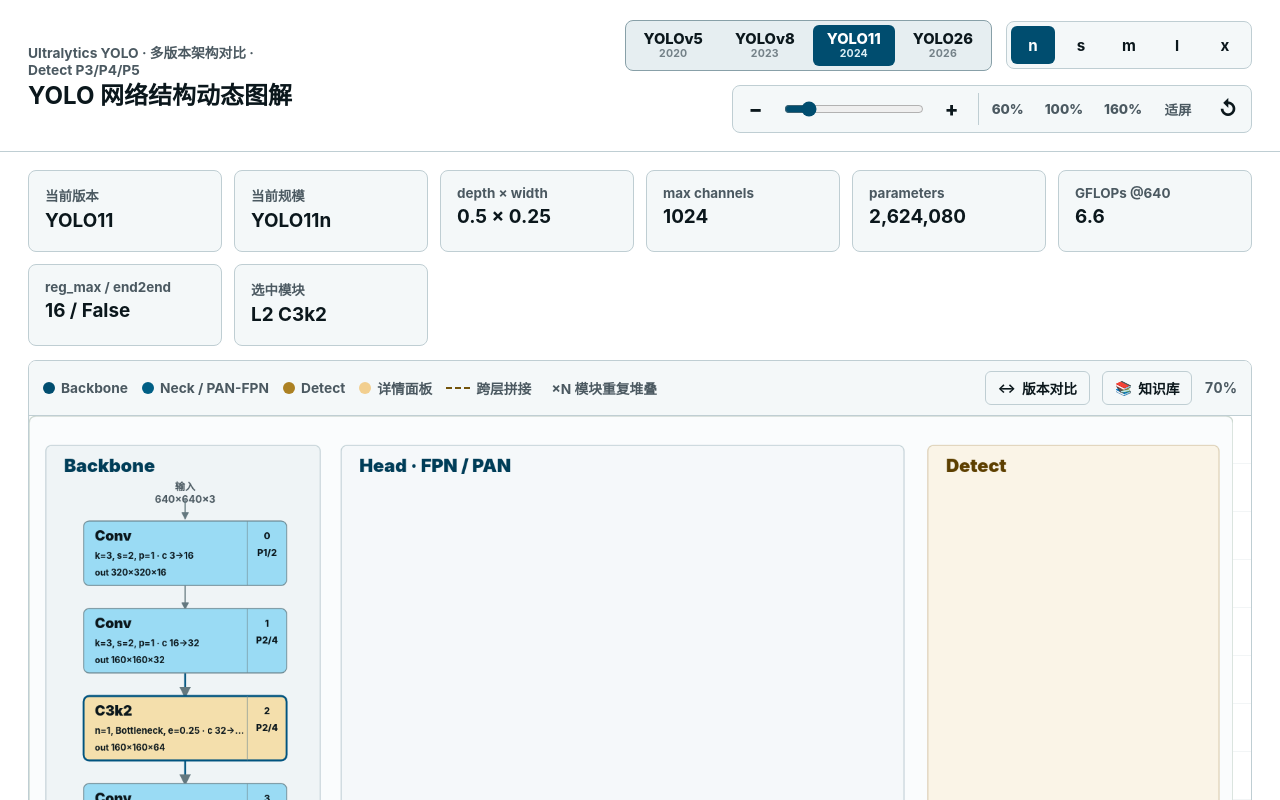
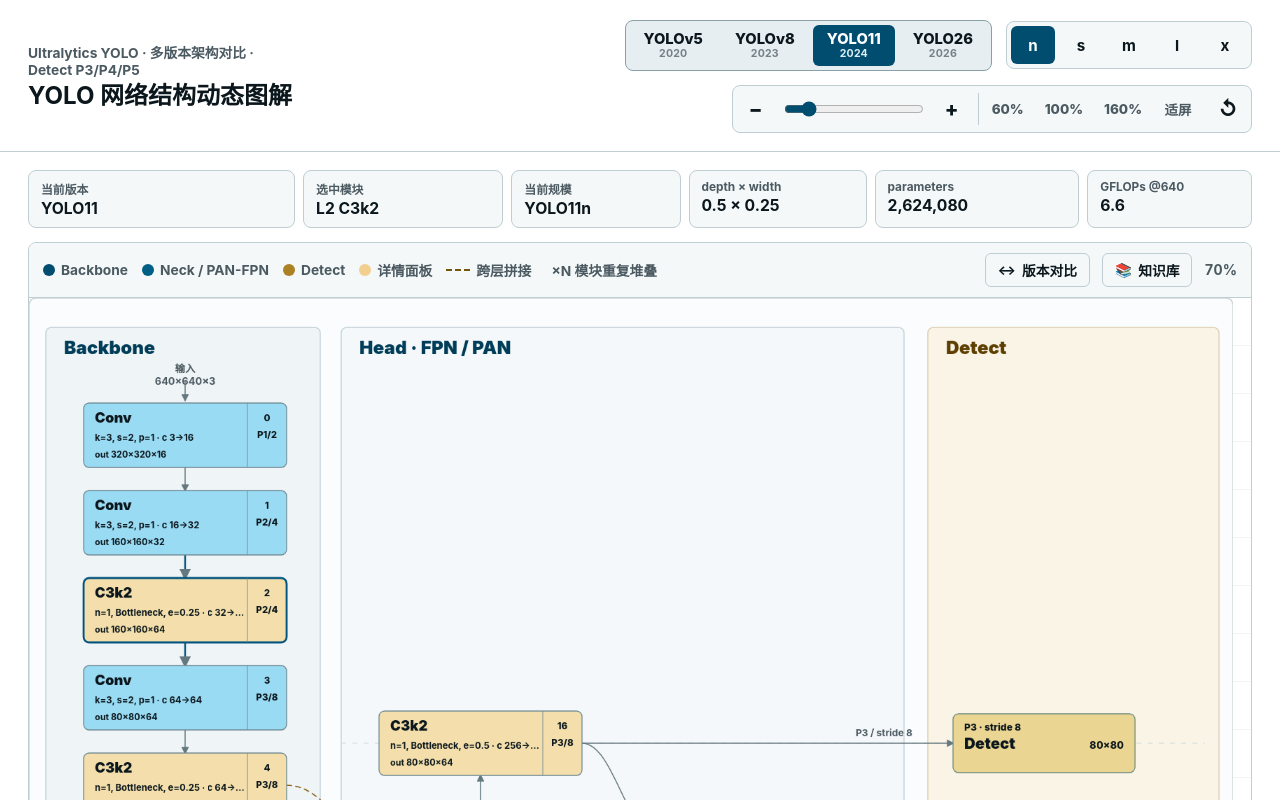
Before and after one commit to zhanghuiwan/yolo-arch-visualizer, a Next.js app: page / in a window 1280 px wide. Shown: the top 800 px of the page. Built offline with nearby package versions, Linux system fonts and the light colour scheme.

Commit message:
Polish README and summary bar

```diff
--- a/public/yolo11-arch/app.js
+++ b/public/yolo11-arch/app.js
@@ -511,13 +511,11 @@
   const selected = layers.find((layer) => layer.id === state.selectedId) || layers[2];
   const metrics = [
     ["当前版本", version.fullName],
+    ["选中模块", `L${selected.id} ${selected.module}`],
     ["当前规模", `${version.name}${state.modelKey}`],
     ["depth × width", `${model.depth} × ${model.width}`],
-    ["max channels", model.maxChannels],
     ["parameters", model.params],
     ["GFLOPs @640", model.gflops],
-    ["reg_max / end2end", `${version.regMax}${version.end2end ? " / True" : " / False"}`],
-    ["选中模块", `L${selected.id} ${selected.module}`],
   ];
 
   summaryStrip.innerHTML = metrics
--- a/public/yolo11-arch/styles.css
+++ b/public/yolo11-arch/styles.css
@@ -235,14 +235,16 @@
 
 .summary-strip {
   display: grid;
-  grid-template-columns: repeat(6, minmax(150px, 1fr));
-  gap: 12px;
-  margin-bottom: 14px;
+  grid-template-columns: minmax(170px, 1.2fr) minmax(130px, 0.9fr) minmax(116px, 0.76fr) minmax(128px, 0.8fr) minmax(136px, 0.92fr) minmax(118px, 0.74fr);
+  gap: 8px;
+  margin-bottom: 12px;
+  overflow-x: auto;
+  padding-bottom: 2px;
 }
 
 .metric {
-  min-height: 82px;
-  padding: 14px 16px;
+  min-height: 58px;
+  padding: 9px 12px;
   border: 1px solid var(--line);
   border-radius: 8px;
   background: var(--surface);
@@ -251,16 +253,20 @@
 .metric span {
   display: block;
   color: var(--muted);
-  font-size: 0.84rem;
+  font-size: 0.74rem;
   font-weight: 650;
+  white-space: nowrap;
 }
 
 .metric strong {
   display: block;
-  margin-top: 5px;
-  color: var(--ink);
-  font-size: 1.18rem;
-  line-height: 1.2;
+  margin-top: 3px;
+  color: var(--ink);
+  font-size: 0.98rem;
+  line-height: 1.16;
+  overflow: hidden;
+  text-overflow: ellipsis;
+  white-space: nowrap;
 }
 
 .workspace {
@@ -1035,10 +1041,6 @@
   .workspace {
     grid-template-columns: 1fr;
   }
-
-  .summary-strip {
-    grid-template-columns: repeat(3, minmax(140px, 1fr));
-  }
 }
 
 @media (max-width: 760px) {
--- a/src/app/globals.css
+++ b/src/app/globals.css
@@ -247,14 +247,16 @@
 
 .summary-strip {
   display: grid;
-  grid-template-columns: repeat(6, minmax(150px, 1fr));
-  gap: 12px;
-  margin-bottom: 14px;
+  grid-template-columns: minmax(170px, 1.2fr) minmax(130px, 0.9fr) minmax(116px, 0.76fr) minmax(128px, 0.8fr) minmax(136px, 0.92fr) minmax(118px, 0.74fr);
+  gap: 8px;
+  margin-bottom: 12px;
+  overflow-x: auto;
+  padding-bottom: 2px;
 }
 
 .metric {
-  min-height: 82px;
-  padding: 14px 16px;
+  min-height: 58px;
+  padding: 9px 12px;
   border: 1px solid var(--line);
   border-radius: 8px;
   background: var(--surface);
@@ -263,16 +265,20 @@
 .metric span {
   display: block;
   color: var(--muted);
-  font-size: 0.84rem;
+  font-size: 0.74rem;
   font-weight: 650;
+  white-space: nowrap;
 }
 
 .metric strong {
   display: block;
-  margin-top: 5px;
-  color: var(--ink);
-  font-size: 1.18rem;
-  line-height: 1.2;
+  margin-top: 3px;
+  color: var(--ink);
+  font-size: 0.98rem;
+  line-height: 1.16;
+  overflow: hidden;
+  text-overflow: ellipsis;
+  white-space: nowrap;
 }
 
 .workspace {
@@ -1047,10 +1053,6 @@
   .workspace {
     grid-template-columns: 1fr;
   }
-
-  .summary-strip {
-    grid-template-columns: repeat(3, minmax(140px, 1fr));
-  }
 }
 
 @media (max-width: 760px) {
--- a/src/app/page.tsx
+++ b/src/app/page.tsx
@@ -119,11 +119,11 @@
       </div>
 
       <Script
-        src={`${assetBase}/yolo11-arch/versions.js?v=20260703n`}
+        src={`${assetBase}/yolo11-arch/versions.js?v=20260706a`}
         strategy="afterInteractive"
       />
       <Script
-        src={`${assetBase}/yolo11-arch/app.js?v=20260703n`}
+        src={`${assetBase}/yolo11-arch/app.js?v=20260706a`}
         strategy="afterInteractive"
       />
     </>
```
Also changed, not shown: 1 other file (tests, documents, lock files or other folders).
